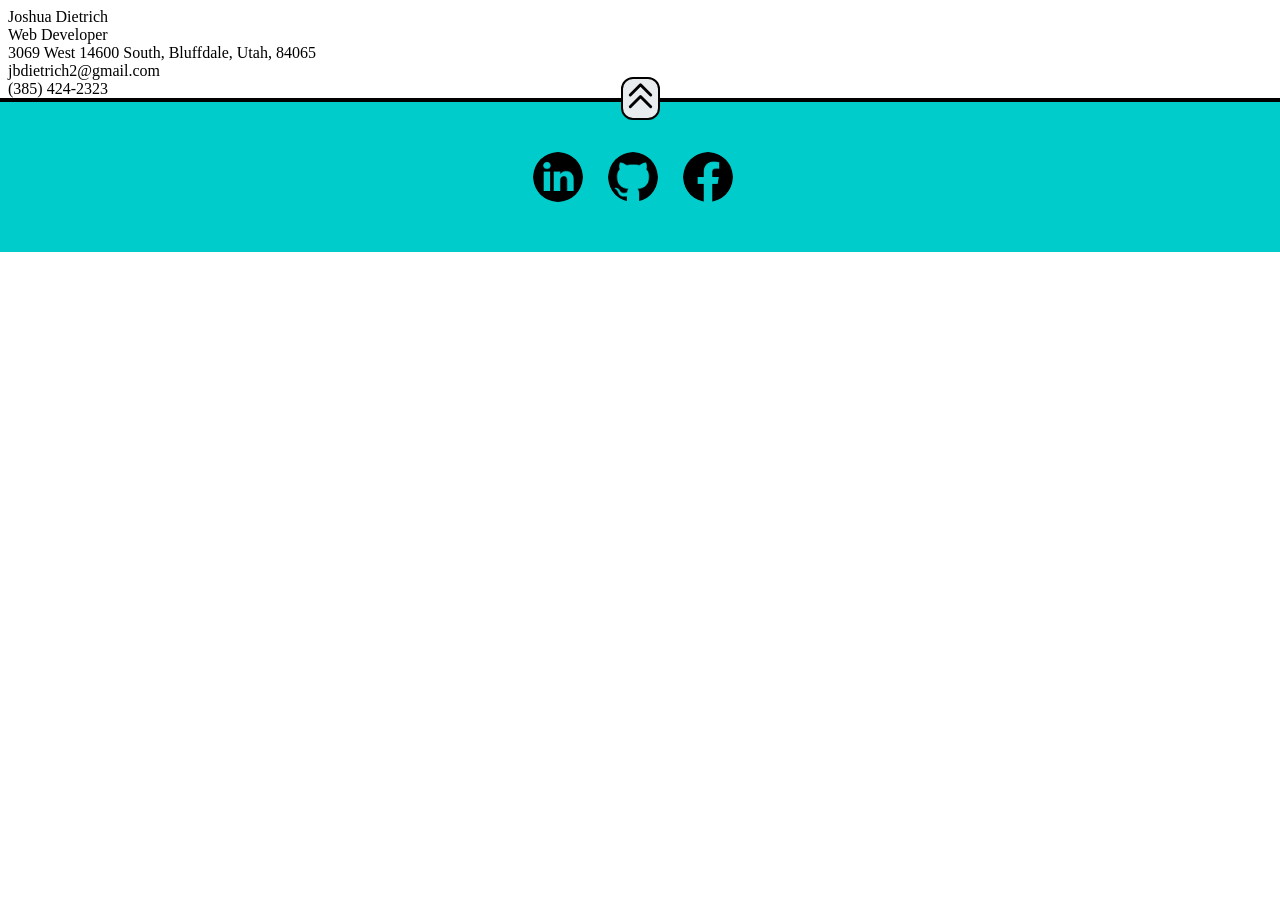
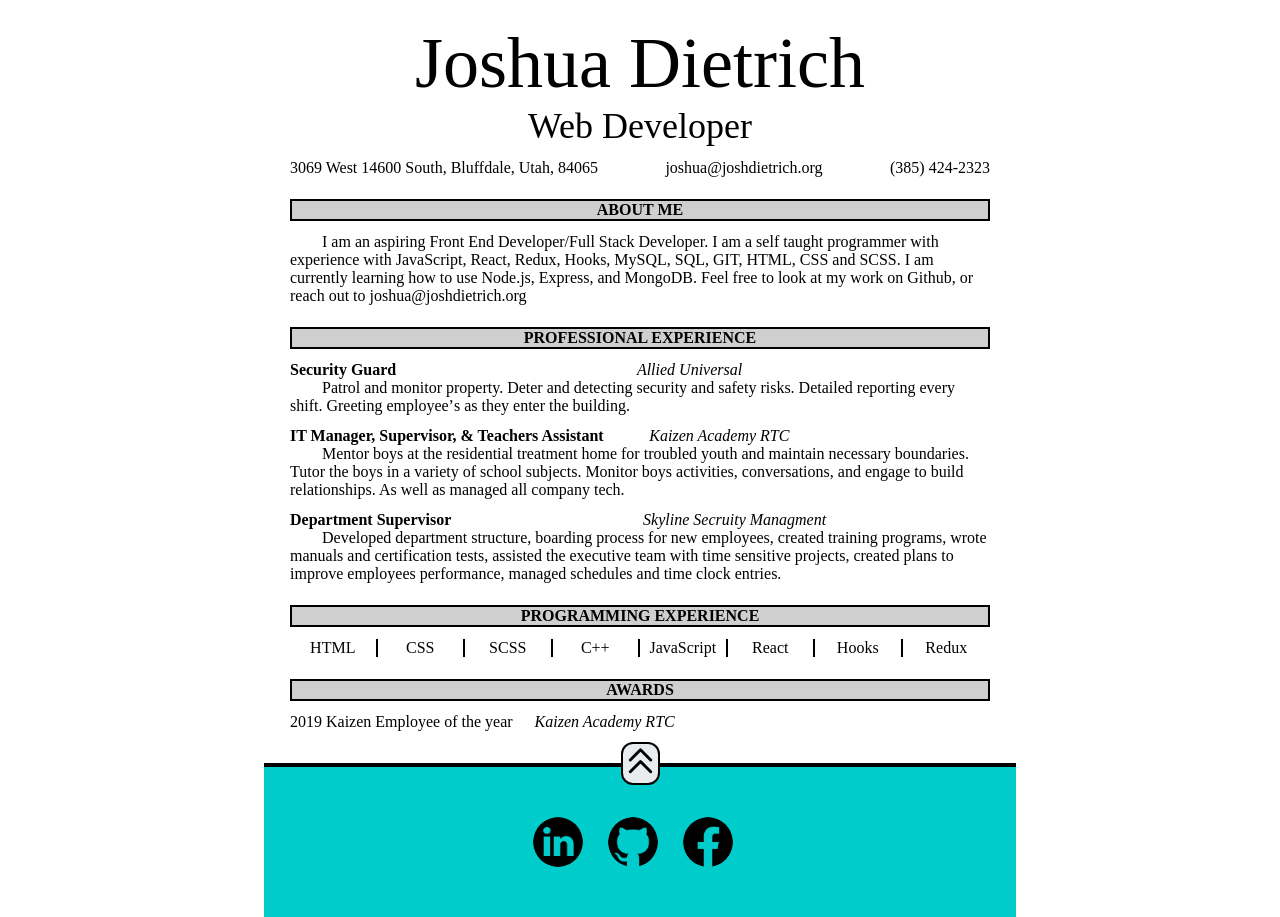
Before and after one commit to jdietrich11/portfolio, a React (Create React App) app: page /resume in a window 1280 px wide. Before the commit the page ends 800 px from the top, so only its background shows below. Built offline with nearby package versions, Linux system fonts and the light colour scheme.

Commit message:
added more resume info

```diff
--- a/src/pages/resume/resume.jsx
+++ b/src/pages/resume/resume.jsx
@@ -1,18 +1,90 @@
 import React from 'react';
 
 import Footer from '../../components/footer/footer';
+
+import './resume.styles.scss';
 
 class Resume extends React.Component {
   render() {
     return (
       <>
-        <div>
-          <div>Joshua Dietrich</div>
-          <div>Web Developer</div>
-          <div>
-            <div>3069 West 14600 South, Bluffdale, Utah, 84065</div>
-            <div>jbdietrich2@gmail.com</div>
-            <div>(385) 424-2323</div>
+        <div className='resume'>
+          <div className='section'>
+            <div className='my-name'>Joshua Dietrich</div>
+            <div className='my-title'>Web Developer</div>
+            <div className='about-info'>
+              <div className='address'>
+                3069 West 14600 South, Bluffdale, Utah, 84065
+              </div>
+              <div className='email'>joshua@joshdietrich.org</div>
+              <div className='phoneNumber'>(385) 424-2323</div>
+            </div>
+          </div>
+          <div className='section'>
+            <div className='section-title'>ABOUT ME</div>
+            <div className='section-info'>
+              I am an aspiring Front End Developer/Full Stack Developer. I am a
+              self taught programmer with experience with JavaScript, React,
+              Redux, Hooks, MySQL, SQL, GIT, HTML, CSS and SCSS. I am currently
+              learning how to use Node.js, Express, and MongoDB. Feel free to
+              look at my work on Github, or reach out to joshua@joshdietrich.org
+            </div>
+          </div>
+          <div className='section'>
+            <div className='section-title'>PROFESSIONAL EXPERIENCE</div>
+            <div className='job'>
+              <div className='job-title'>Security Guard</div>
+              <div className='company'>Allied Universal</div>
+              <div className='job-description'>
+                Patrol and monitor property. Deter and detecting security and
+                safety risks. Detailed reporting every shift. Greeting
+                employeeʼs as they enter the building.
+              </div>
+            </div>
+            <div className='job'>
+              <div className='job-title'>
+                IT Manager, Supervisor, & Teachers Assistant
+              </div>
+              <div className='company'>Kaizen Academy RTC</div>
+              <div className='job-description'>
+                Mentor boys at the residential treatment home for troubled youth
+                and maintain necessary boundaries. Tutor the boys in a variety
+                of school subjects. Monitor boys activities, conversations, and
+                engage to build relationships. As well as managed all company
+                tech.
+              </div>
+            </div>
+            <div className='job'>
+              <div className='job-title'>Department Supervisor</div>
+              <div className='company'>Skyline Secruity Managment</div>
+              <div className='job-description'>
+                Developed department structure, boarding process for new
+                employees, created training programs, wrote manuals and
+                certification tests, assisted the executive team with time
+                sensitive projects, created plans to improve employees
+                performance, managed schedules and time clock entries.
+              </div>
+            </div>
+          </div>
+          <div className='section'>
+            <div className='section-title'>PROGRAMMING EXPERIENCE</div>
+            <div className='experiences'>
+              <div className='prog-lang'>HTML</div>
+              <div className='prog-lang'>CSS</div>
+              <div className='prog-lang'>SCSS</div>
+              <div className='prog-lang'>C++</div>
+              <div className='prog-lang'>JavaScript</div>
+              <div className='prog-lang'>React</div>
+              <div className='prog-lang'>Hooks</div>
+              <div className='prog-lang'>Redux</div>
+            </div>
+          </div>
+          <div className='section'>
+            <div className='section-title'>AWARDS</div>
+            <div className='award'>
+              <div className='award-name'>2019 Kaizen Employee of the year</div>
+              <div className='company'>Kaizen Academy RTC</div>
+            </div>
           </div>
           <Footer />
         </div>
--- /dev/null
+++ b/src/pages/resume/resume.styles.scss
@@ -0,0 +1,66 @@
+.resume {
+  width: max(700px);
+  margin: auto;
+}
+.section {
+  margin-top: 22px;
+}
+.about-info {
+  display: flex;
+  justify-content: space-between;
+}
+.section-title {
+  text-align: center;
+  font-weight: bold;
+  border: 2px solid black;
+  background-color: rgb(207, 207, 207);
+  margin-bottom: 12px;
+}
+.section-info {
+  text-indent: 2em;
+}
+.my-name {
+  text-align: center;
+  font-size: 72px;
+}
+.my-title {
+  text-align: center;
+  font-size: 36px;
+  margin-bottom: 12px;
+}
+.job {
+  display: grid;
+  grid-template-columns: auto auto;
+  grid-template-rows: auto auto;
+  margin-bottom: 12px;
+}
+.job-description {
+  grid-column: 1 /-1;
+  text-indent: 2em;
+}
+.job-title {
+  font-weight: bold;
+}
+.company {
+  font-style: italic;
+
+  &:hover {
+    cursor: pointer;
+  }
+}
+.experiences {
+  display: grid;
+  grid-template-columns: repeat(8, 1fr);
+}
+.prog-lang {
+  border-right: 2px solid black;
+  text-align: center;
+  &:last-child {
+    border-right: none;
+  }
+}
+.award {
+  display: flex;
+  gap: 22px;
+  margin-bottom: 32px;
+}
```
